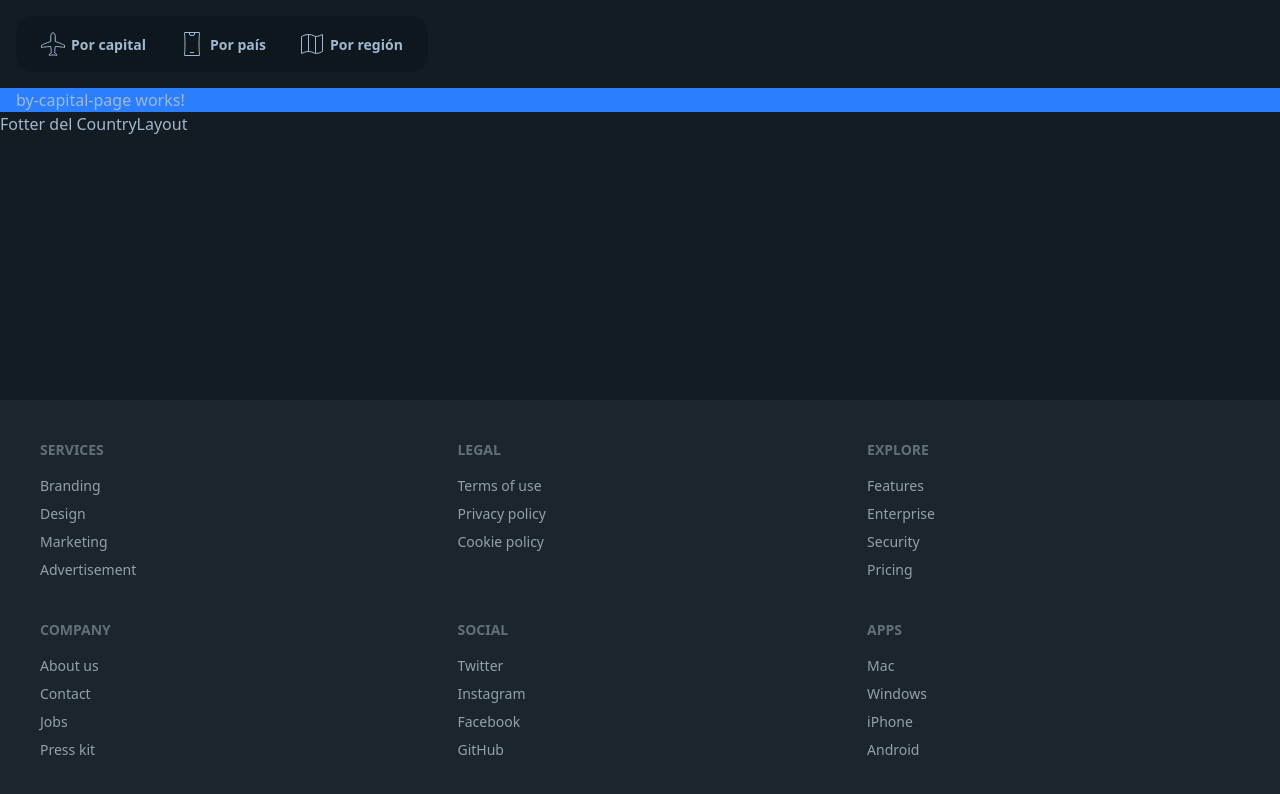
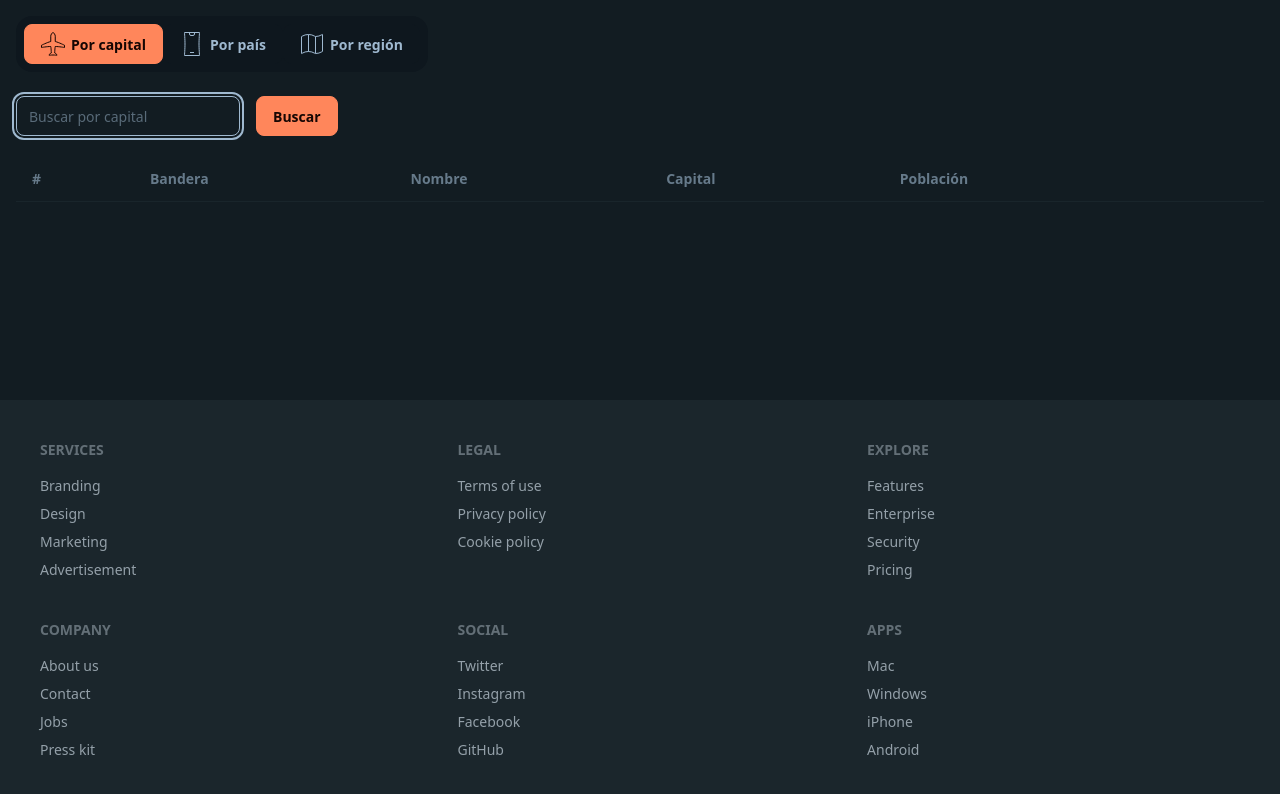
Before and after one commit to FernandoVCG33/aplicacion-paises, an Angular app in the folder country-app/: page /country/by-capital in a window 1280 px wide. Shown: the top 794 px of the page. Built offline with nearby package versions, Linux system fonts and the light colour scheme.

Commit message:
cambios 4

```diff
--- /dev/null
+++ b/country-app/src/app/country/components/list/list.html
@@ -0,0 +1,20 @@
+<section class="mt-5">
+  <table class="table table-md">
+    <thead>
+    <tr>
+      <th>#</th>
+      <th>Bandera</th>
+      <th>Nombre</th>
+      <th>Capital</th>
+      <th>Población</th>
+      <th></th>
+    </tr>
+    </thead>
+    <tbody>
+    <tr>
+
+      <th></th>
+    </tr>
+    </tbody>
+  </table>
+</section>
--- /dev/null
+++ b/country-app/src/app/country/components/search-input/search-input.html
@@ -0,0 +1,16 @@
+<section class="flex flex-row gap-2 mt-2">
+  <input
+    type="text"
+    class="input input-bordered mr-2 w-56"
+    placeholder="Buscar por capital"
+    autofocus
+    #txtSearch
+    (keyup.enter)="onSearch(txtSearch.value)"
+  />
+  <button
+    class="btn btn-primary"
+    (click)="onSearch(txtSearch.value)"
+  >
+    Buscar
+  </button>
+</section>
--- /dev/null
+++ b/country-app/src/app/country/components/search-input/search-input.ts
@@ -0,0 +1,12 @@
+import { Component } from '@angular/core';
+
+@Component({
+  selector: 'search-search-input',
+  imports: [],
+  templateUrl: './search-input.html',
+})
+export class SearchInput {
+  onSearch(valor: string) {
+    console.log({ valor });
+  }
+}
--- a/country-app/src/app/country/components/top-menu/top-menu.html
+++ b/country-app/src/app/country/components/top-menu/top-menu.html
@@ -1,8 +1,11 @@
 <nav class="p-4 w-full">
   <ul class="menu bg-base-200 sm:menu-horizontal rounded-box">
     <li>
-      <a class="btn "
+      <a
+
+        routerLink="by-capital"
         routerLinkActive="btn-primary"
+        class="btn"
       >
         <svg xmlns="http://www.w3.org/2000/svg" width="24" height="24" viewBox="0 0 24 24"><path
           fill="none" stroke="currentColor" d="M.5 15.5v-2.25S6 10.5 9.75 9.5V4.211c0-.79.23-1.565.707-2.194c.364-.48.828-1.052 1.293-1.517h.5c.465.465.93 1.037 1.293 1.517c.478.629.707 1.404.707 2.194V9.5c3.75 1 9.25 3.75 9.25 3.75v2.25s-5.5-1-9.25-1c0 0-.5 2.28-.5 6.5c0 0 1.25.75 2.25 1.75v.5S13.75 23 12 23s-4 .25-4 .25v-.5c1-1 2.25-1.75 2.25-1.75c0-4.22-.5-6.5-.5-6.5c-3.75 0-9.25 1-9.25 1Z" stroke-width="1"/></svg>
@@ -11,15 +14,20 @@
     </li>
     <li>
       <a
+        routerLink="by-country"
+        routerLinkActive="btn-primary"
         class="btn"
-        routerLinkActive="btn-primary">
+      >
         <svg xmlns="http://www.w3.org/2000/svg" width="24" height="24" viewBox="0 0 24 24"><path fill="none" stroke="currentColor" d="M9.5.5V2A1.5 1.5 0 0 0 11 3.5h2A1.5 1.5 0 0 0 14.5 2V.5m-4.5 20h4M4.5.75S5 7.492 5 12s-.5 11.25-.5 11.25v.25h15v-.25S19 16.508 19 12S19.5.75 19.5.75V.5h-15z" stroke-width="1"/></svg>
         Por país
       </a>
     </li>
     <li>
-      <a class="btn"
-      routerLinkActive="btn-primary">
+      <a
+        routerLink="/byregion"
+        routerLinkActive="btn-primary"
+        class="btn"
+      >
         <svg xmlns="http://www.w3.org/2000/svg"
              width="24"
              height="24"
--- a/country-app/src/app/country/components/top-menu/top-menu.ts
+++ b/country-app/src/app/country/components/top-menu/top-menu.ts
@@ -1,10 +1,11 @@
 import { Component } from '@angular/core';
-import {RouterLinkActive} from '@angular/router';
+import {RouterLink, RouterLinkActive} from '@angular/router';
 
 @Component({
   selector: 'country-top-menu',
   imports: [
-    RouterLinkActive
+    RouterLinkActive,
+    RouterLink
   ],
   templateUrl: './top-menu.html',
 
--- a/country-app/src/app/country/layouts/country-layout/country-layout.html
+++ b/country-app/src/app/country/layouts/country-layout/country-layout.html
@@ -1,7 +1,4 @@
 <country-top-menu/>
-<section class="px-4 bg-blue-500">
+<section class="px-4 ">
   <router-outlet/>
 </section>
-<h3>
-  Fotter del CountryLayout
-</h3>
--- a/country-app/src/app/country/pages/by-capital-page/by-capital-page.html
+++ b/country-app/src/app/country/pages/by-capital-page/by-capital-page.html
@@ -1 +1,2 @@
-<p>by-capital-page works!</p>
+<search-search-input/>
+<search-list/>
```
Also changed, not shown: country-app/src/app/country/components/list/list.ts (added, +10 -0 lines), country-app/src/app/country/pages/by-capital-page/by-capital-page.ts (+6 -1 lines).
